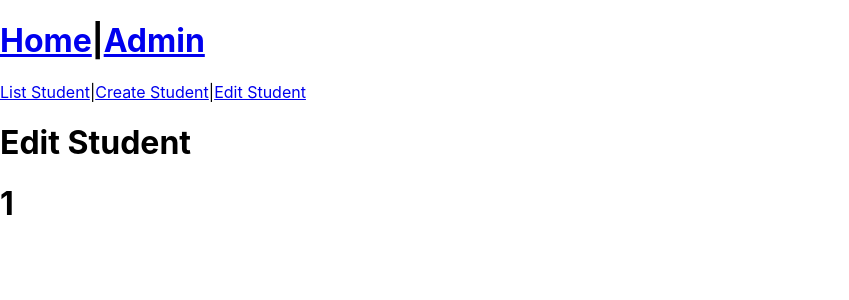
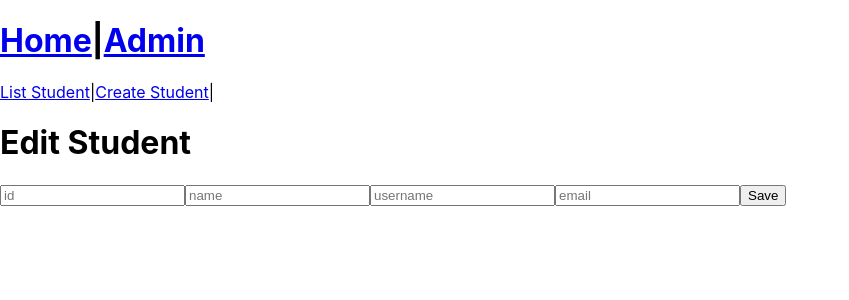
Before and after one commit to VuKieuAnh/React-Router, a React (Create React App) app: page /edit-student/1 in a window 1280 px wide. Shown: the top 300 px of the page, without its empty margins (0-849 px from the left). Built offline with nearby package versions, Linux system fonts and the light colour scheme; no server answers.

Commit message:
done crud simple

```diff
--- a/src/pages/Home.js
+++ b/src/pages/Home.js
@@ -7,7 +7,7 @@ export default function Home(){
             <Navbar></Navbar>
             <Link to={'/list-student'}>List Student</Link>|
             <Link to={'/create-student'}>Create Student</Link>|
-            <Link to={'/edit-student'}>Edit Student</Link>
+            {/*<Link to={'/edit-student'}>Edit Student</Link>*/}
             <Outlet></Outlet>
         </>
     )
--- a/src/pages/student/CreateStudent.js
+++ b/src/pages/student/CreateStudent.js
@@ -23,12 +23,7 @@ export default function CreateStudent(){
             }} validationSchema={validateUser} onSubmit={(values)=>{
                 axios.post('https://jsonplaceholder.typicode.com/users', values)
                     .then(
-                        axios.get('https://jsonplaceholder.typicode.com/users').then(
-                            res =>{
-                                console.log(res.data)
-                            }
-                        ),
-                        alert("thanh cong")
+                        navigate("/list-student")
                     )
             }
 
--- a/src/pages/student/EditStudent.js
+++ b/src/pages/student/EditStudent.js
@@ -1,11 +1,59 @@
-import {useParams} from "react-router-dom";
+import {useNavigate, useParams} from "react-router-dom";
+import {useEffect, useState} from "react";
+import axios from "axios";
+import * as Yup from 'yup';
+import {ErrorMessage, Field, Form, Formik} from "formik";
+const validateUser = Yup.object().shape({
+    name: Yup.string()
+        .min(1, "To short")
+        .max(100, "To Long!")
+        .required("Required")
+})
 
 export default function EditStudent(){
+    const navigate = useNavigate()
     const param = useParams();
+
+
+    useEffect(()=>{
+        axios.get('https://jsonplaceholder.typicode.com/users/'+param.id).then(
+            res=> {
+                setUser(
+                    // res.data
+                    {
+                    id:res.data.id,
+                    name: res.data.name,
+                    username: res.data.username,
+                    email: res.data.email
+                }
+                )
+                // return user;
+            }
+        )
+    })
+    const [user, setUser] = useState({});
+
     return(
         <>
             <h1>Edit Student</h1>
-            <h1>{param.id}</h1>
+            <Formik initialValues={user} enableReinitialize={true}
+                    validationSchema={validateUser} onSubmit={(values)=>{
+                axios.put('https://jsonplaceholder.typicode.com/users'+ param.id, values)
+                    .then(
+                        navigate("/list-student")
+                    )
+            }
+
+            }>
+                <Form>
+                    <Field name={'id'} placeholder={'id'}></Field>
+                    <Field name={'name'} placeholder={'name'}></Field>
+                    <ErrorMessage name={'name'}></ErrorMessage>
+                    <Field name={'username'} placeholder={'username'}></Field>
+                    <Field name={'email'} placeholder={'email'}></Field>
+                    <button >Save</button>
+                </Form>
+            </Formik>
         </>
     )
 }
--- a/src/pages/student/ListStudent.js
+++ b/src/pages/student/ListStudent.js
@@ -1,10 +1,11 @@
-import {useLocation} from "react-router-dom";
+import {Link, useLocation, useNavigate} from "react-router-dom";
 import {useEffect, useState} from "react";
 import axios from "axios";
 
 export default function ListStudent(){
     // const {state} = useLocation();
     // console.log(state);
+    const navigate = useNavigate()
     const [list, setList] = useState([]);
     useEffect(()=>{
         axios.get('https://jsonplaceholder.typicode.com/users').then(
@@ -16,17 +17,41 @@ export default function ListStudent(){
     return(
         <>
             <h1>Danh sach HV</h1>
-            <ul>
+            <table border="1px">
+                <tr>
+                    <th>UserName</th>
+                    <th>Email</th>
+                    <th>Edit</th>
+                    <th>Delete</th>
+                </tr>
                 {list.map((item, key)=>{
                     return (
-                        <li key={key}>
-                            {item.name},
-                            {item.username},
-                            {item.email}
-                        </li>
+                        <tr>
+                            <td key={key}>
+                                {item.username}
+                            </td>
+                            <td>
+                                {item.email}
+                            </td>
+                            <td>
+                                <Link to={'/edit-student/'+item.id}>Edit</Link>
+                            </td>
+                            <td>
+                                <a onClick={
+                                    ()=>{
+                                        axios.delete('https://jsonplaceholder.typicode.com/users'+item.id).then(()=>
+                                            axios.get('https://jsonplaceholder.typicode.com/users').then(
+                                                res =>{
+                                                    setList(res.data)
+                                                }
+                                            )
+                                        )
+                                }}>Delete</a>
+                            </td>
+                        </tr>
                     )
                 })}
-            </ul>
+            </table>
 
         </>
     )
```
